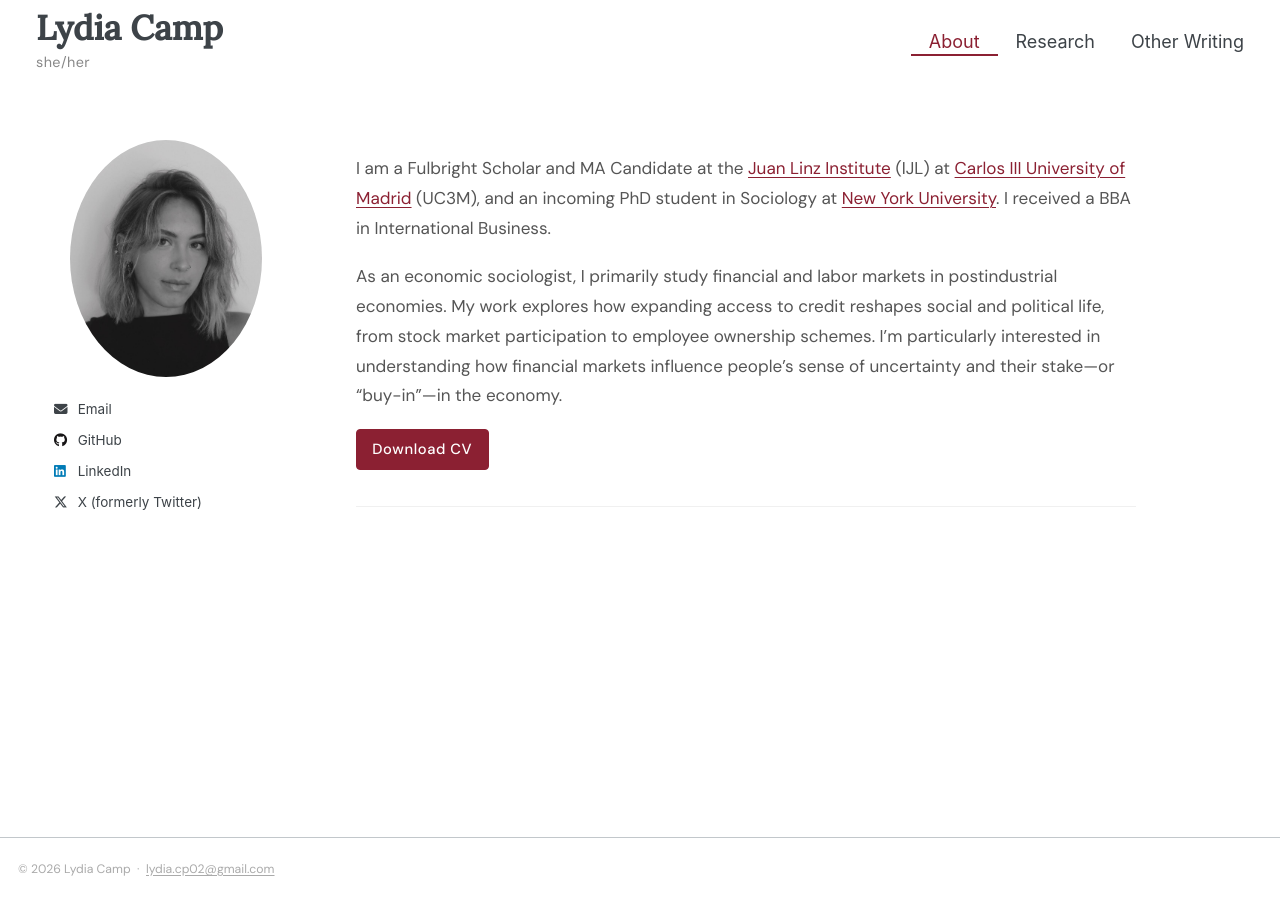
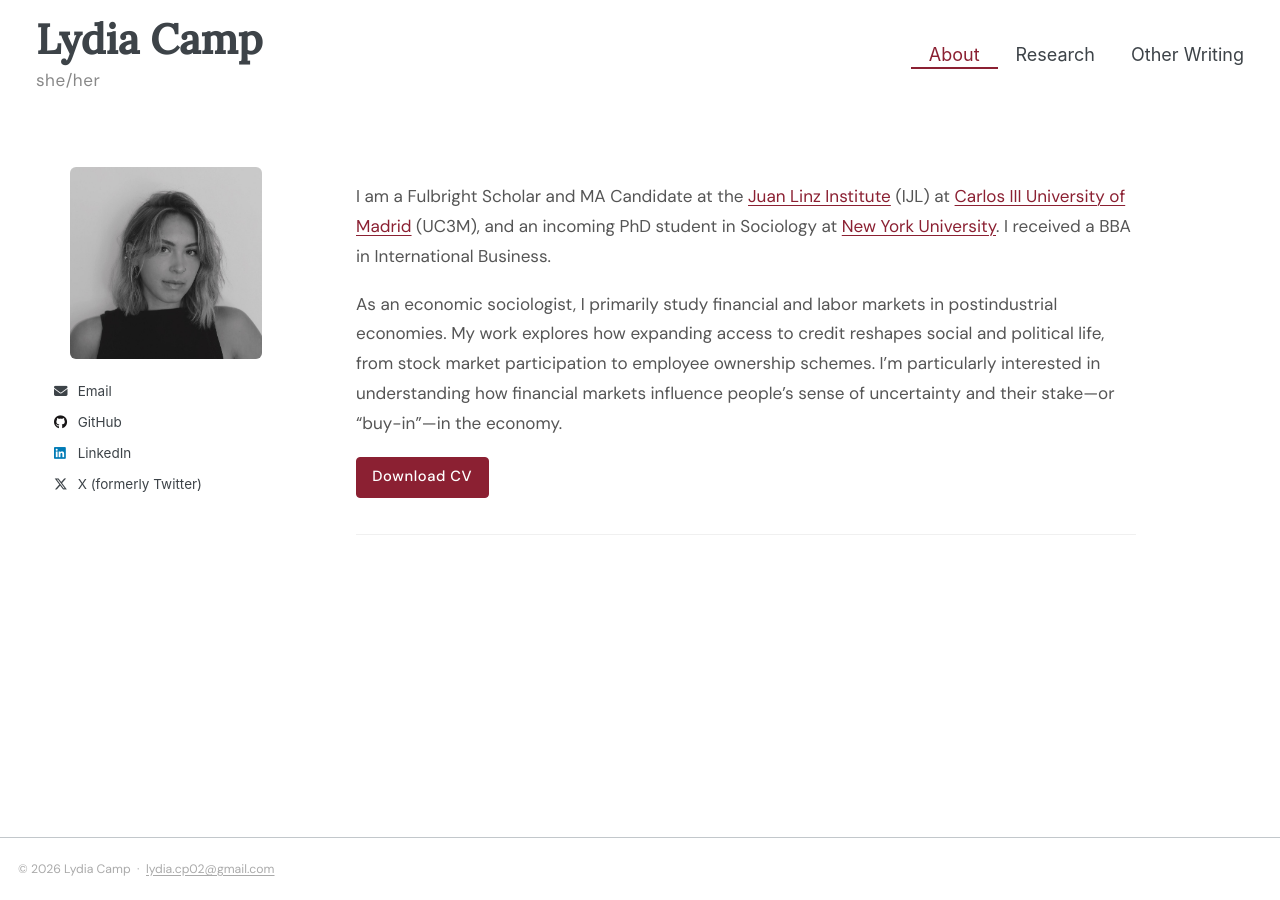
Before and after one commit to lydiagcamp/lydiagcamp.github.io, a Jekyll site: the page built from _pages/about.md, in a window 1280 px wide and 900 px high. Built offline with Jekyll 4.4.1, drawn with Linux system fonts in a browser that asks for light colours.

Commit message:
Bigger name and pronouns, lower in header, square photo
Co-Authored-By: Claude Sonnet 4.6 <noreply@anthropic.com>

```diff
--- a/assets/css/custom.css
+++ b/assets/css/custom.css
@@ -117,10 +117,10 @@ details[open] summary {
 /* Author avatar — traditional oval */
 .author__avatar img {
   width: 192px !important;
-  height: 237px !important;
+  height: 192px !important;
   max-width: none !important;
   object-fit: cover !important;
-  border-radius: 50% !important;
+  border-radius: 6px !important;
   display: block;
   margin: 0 auto;
   padding: 0 !important;
@@ -175,7 +175,7 @@ details[open] summary {
 /* Site title — Lora font, bigger, bold */
 .masthead__menu-item--lg a {
   font-family: 'Lora', serif !important;
-  font-size: 1.9rem !important;
+  font-size: 2.3rem !important;
   font-weight: 700 !important;
   line-height: 1.1;
 }
@@ -184,12 +184,18 @@ details[open] summary {
 .masthead__pronouns {
   display: block;
   font-family: 'DM Sans', sans-serif;
-  font-size: 0.8rem;
+  font-size: 0.95rem;
   font-weight: 400;
   color: #888;
   letter-spacing: 0.03em;
-  margin-top: 0.25rem;
+  margin-top: 0.35rem;
   padding-left: 1rem;
+}
+
+/* Push name + pronouns down slightly */
+.masthead__menu-item--lg {
+  padding-top: 0.4rem;
+  padding-bottom: 0.4rem;
 }
 
 /* Hide name, bio and pronouns from sidebar */
```
